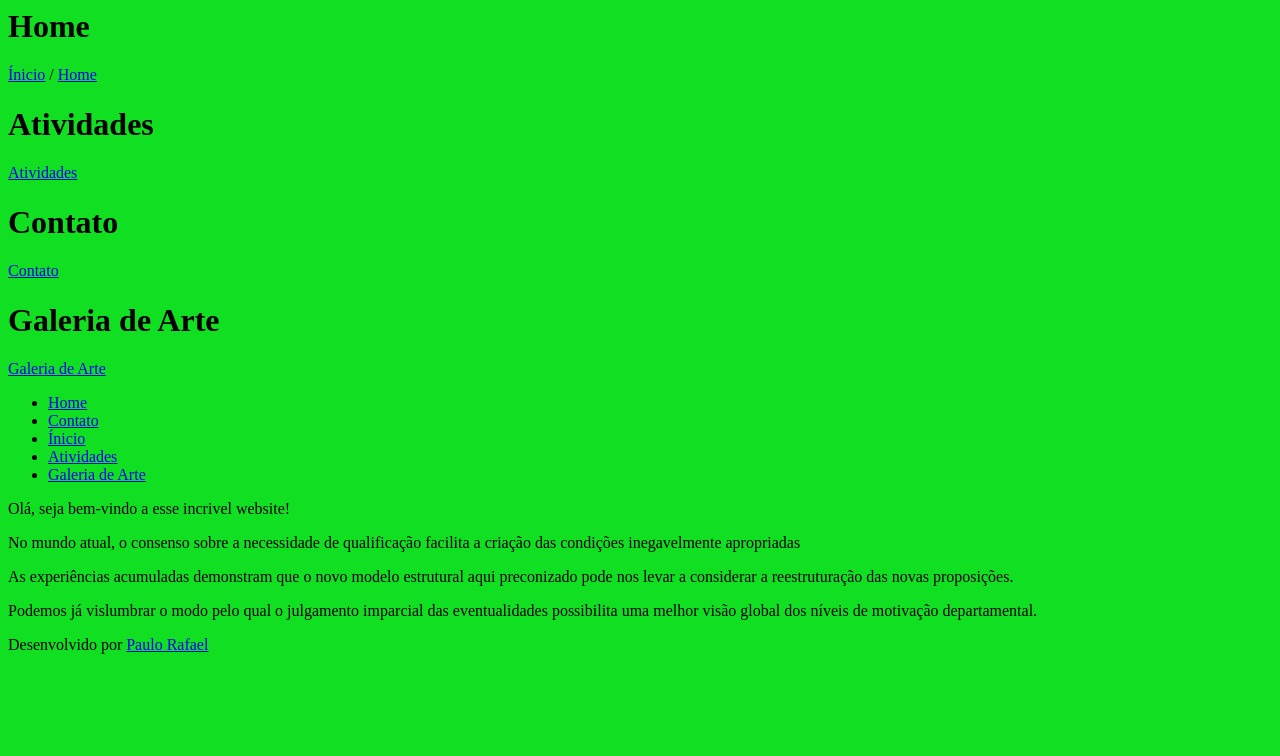
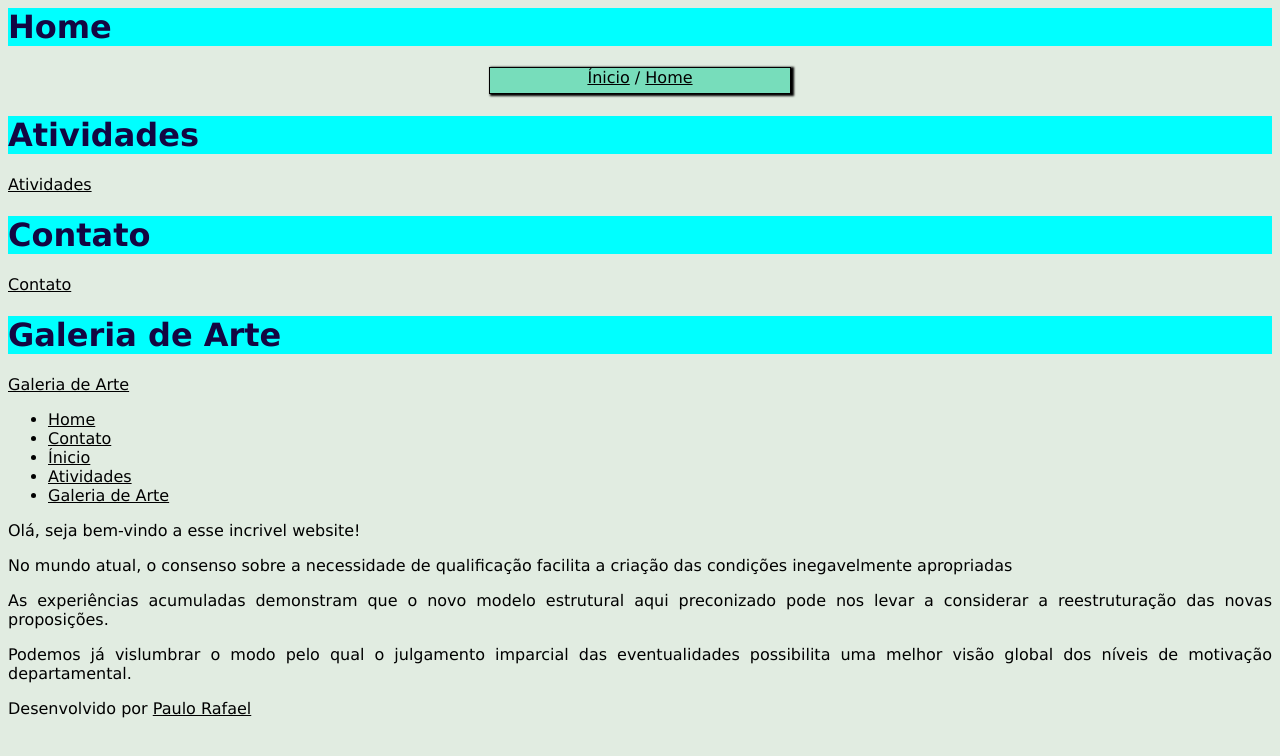
Before and after one commit to Prrfifnmg/web-platform-pr4, a plain HTML site: page avaliacoes/atividade4/index.html in a window 1280 px wide. Drawn offline with Linux system fonts and the light colour scheme.

Commit message:
3 files modified

```diff
--- a/avaliacoes/atividade4/styles.css
+++ b/avaliacoes/atividade4/styles.css
@@ -1,3 +1,29 @@
-body {
-  background: rgb(16, 223, 34);
+html, body {
+  background-color: rgb(225, 236, 225);
+  font-family: Verdana, Geneva, Tahoma, sans-serif;
+  fonte-size: 20px;
+
 }
+
+h1 {
+color: rgb(19, 6, 66);
+background-color: aqua;
+
+}
+a {
+  color:black;
+}
+nav#principal
+ {
+
+   text-align: center;
+   background-color: rgb(119, 221, 187);
+   border-width: 1px;
+   border-style: solid;
+   border-color: black;
+   height: 25px;
+   width: 300px;
+   box-shadow: 2px 1px 2px 1px black;
+   margin: auto;
+
+}
```
Also changed, not shown: avaliacoes/atividade4/atividade.html (+2 -0 lines), avaliacoes/atividade4/contato.html (+1 -0 lines).
